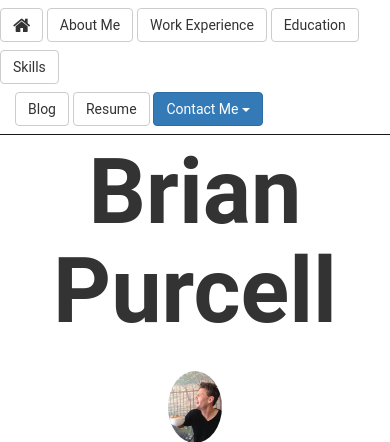
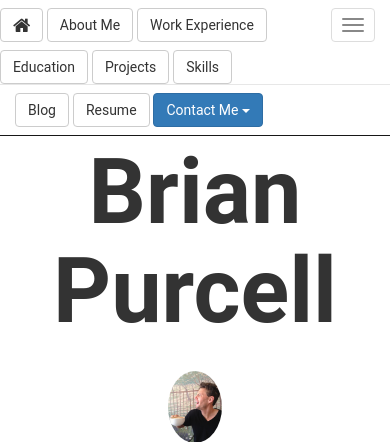
Before and after one commit to teachMeCode/mysite, a PHP site: page / in a window 390 px wide; the page is wider, and only the part inside the window is pictured. Shown: the top 442 px of that part. Run offline with PHP 8.4, Linux system fonts and the light colour scheme; some libraries are stand-ins or nearby versions.

Commit message:
Add project btn and section

```diff
--- a/css/scrolling-nav.css
+++ b/css/scrolling-nav.css
@@ -75,3 +75,14 @@ of those sections to manage the look and feel of the site. */
     background: #fff;
     /*background: #ececec;*/
 }
+
+.projects-section {
+    height: 100%;
+    padding-top: 75px;
+    text-align: center;
+    /*background-image: url('../img/code.png');
+    background-size: 100% 100%;
+    background-repeat: repeat-x;*/
+    background: #eee;
+    /*background: #ececec;*/
+}
--- a/css/sitecss.css
+++ b/css/sitecss.css
@@ -1,6 +1,6 @@
 /*Customer css*/
 
-.navbar-standard {
+.navbar-default {
 	background-color: #fff; /*This controls the color of the nav bar */
 	border-color: #171717;
 	/*background-color: #82cec3;
--- a/index.html
+++ b/index.html
@@ -60,9 +60,15 @@
 		)];
 	</script>
 		<!--Navbar-->
-		<div class="navbar navbar-standard navbar-fixed-top" role="navigation">
+		<div class="navbar navbar-default navbar-fixed-top" role="navigation">
 			<div class="container">
 				<div class="page-scroll navbar-header">
+          <button type="button" class="navbar-toggle collapsed" data-toggle="collapse" data-target="#bs-example-navbar-collapse-1">
+          <span class="sr-only">Toggle navigation</span>
+          <span class="icon-bar"></span>
+          <span class="icon-bar"></span>
+          <span class="icon-bar"></span>
+        </button>
 					<a href="#intro">
 						<button type="button" class="btn btn-default">
 						<i class="fa fa-home fa-lg"></i> <!--This is from awesome font-->
@@ -77,12 +83,15 @@
 					<div class="page-scroll btn-group">
 						<a class="btn btn-default" href="#education">Education</a>
 					</div>
+          <div class="page-scroll btn-group">
+            <a class="btn btn-default" href="#projects">Projects</a>
+          </div>
 					<div class="page-scroll btn-group">
 						<a class="btn btn-default" href="#skills">Skills</a>
 					</div>
 
         </div> <!-- end of std nav   -->
-        <div class="navbar-right">
+        <div class="collapse navbar-collapse navbar-right" id="bs-example-navbar-collapse-1">
           <a class="btn btn-default navbar-btn" href="http://codeocode.tumblr.com/" target="_blank">Blog</a>
           <a class="btn btn-default navbar-btn" role="menu" href="BrianPurcell_resume_in_2014_09_29.pdf" target="_blank" onclick="_gaq.push(['event', 'button', 'resumeBtn_Click'])">Resume</a>
 					<div class="btn-group">
@@ -118,8 +127,8 @@
           </div>
         </div>
       </div>
-    	<!--About Me-->
    	</section>
+    <!--About Me-->
     <section id="about" class="about-section"> <!--id connects to navbar, class connects to css file-->
     	<div class="container">
       	<div class="row">
@@ -428,6 +437,14 @@
       </div>
     </div>
     </section>
+    <section id="projects" class="projects-section">
+      <div class="container">
+        <div class="row">
+          <div class="col-md-12">
+          </div>
+        </div>
+      </div>
+    </section>
 		<section id="skills" class="things-section">
     	<div class="container">
       	<div class="row">
@@ -545,8 +562,10 @@
       </div>
     </section>
     <!-- Core JavaScript Files -->
-    <script src="js/jquery-1.10.2.js"></script>
-    <script src="js/jquery.easing.min.js"></script>
+    <!--script src="js/jquery-1.10.2.js"></script-->
+    <!--script src="js/jquery.easing.min.js"></script-->
+    <script src="http://ajax.googleapis.com/ajax/libs/jquery/2.1.1/jquery.min.js"></script>
+    <script src="http://ajax.googleapis.com/ajax/libs/jqueryui/1.11.1/jquery-ui.min.js"></script>
     <script src="https://maxcdn.bootstrapcdn.com/bootstrap/3.2.0/js/bootstrap.min.js"></script>
     <!-- Custom Theme JavaScript -->
     <script src="js/scrolling-nav.js"></script>
@@ -569,6 +588,8 @@
 
 			$('#userNameField').tooltip('show');
     	});
+
+      $('.collapse').collapse()
 		</script>
 	</body
 
```
